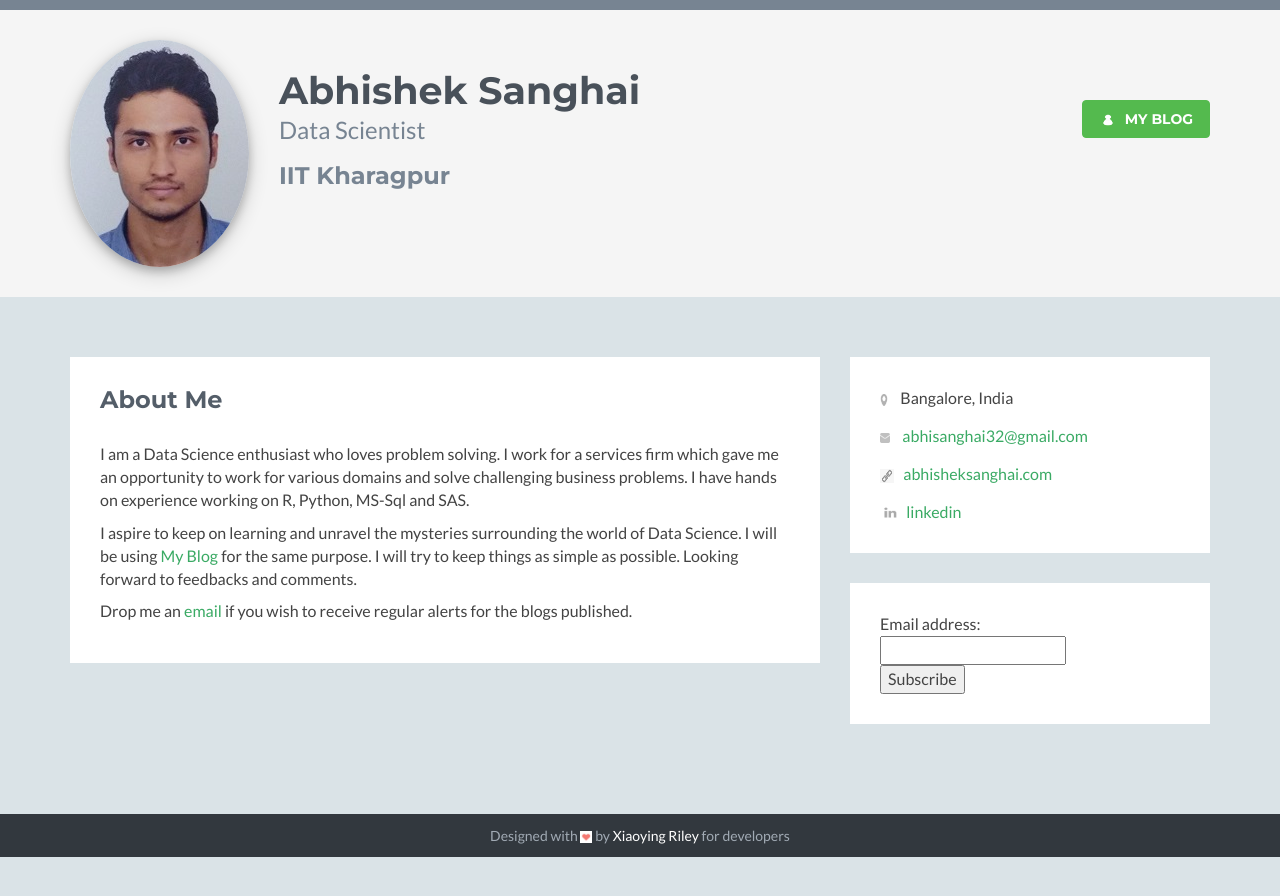
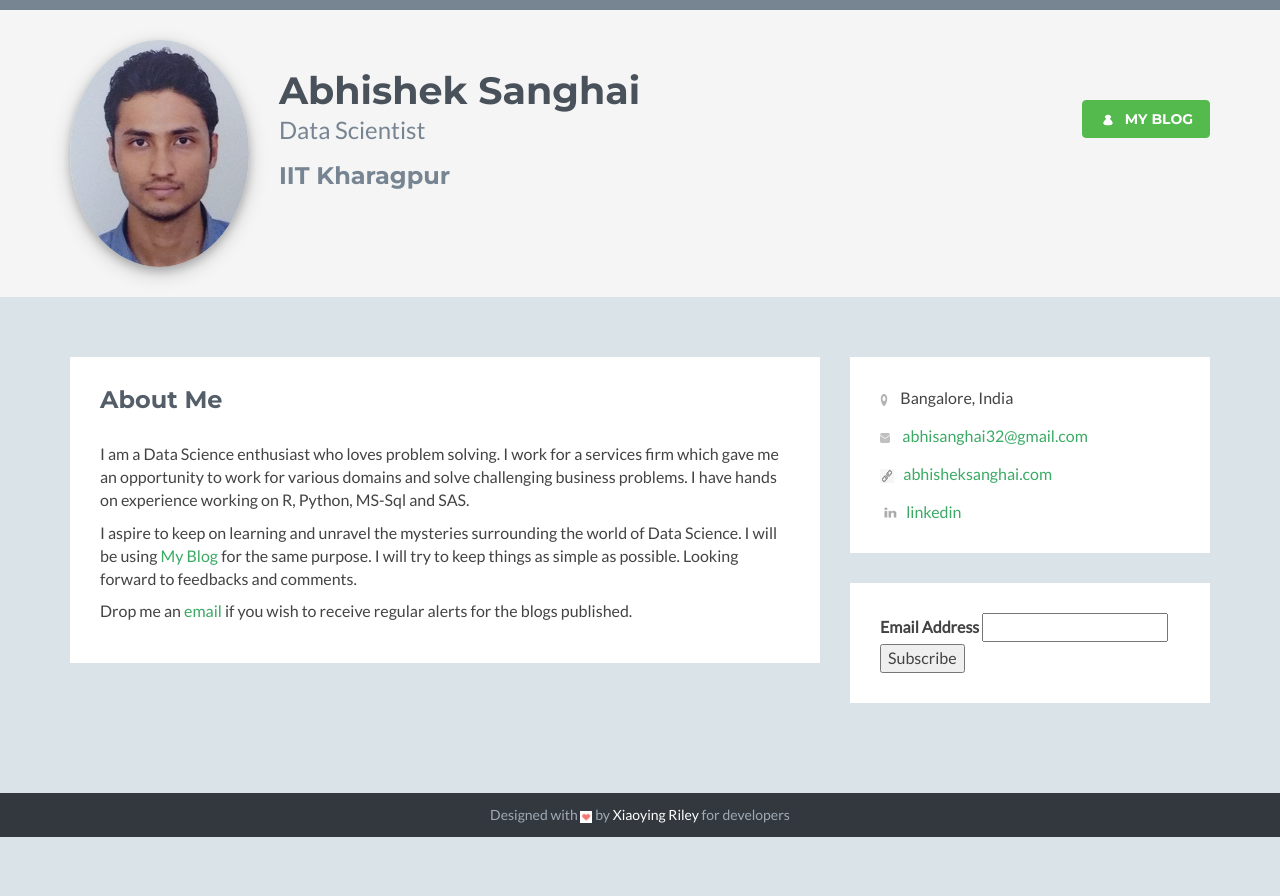
Before and after one commit to abhisheksanghai/abhisheksanghai.github.io, a Jekyll site: the page built from index.html, in a window 1280 px wide. Shown: the top 896 px of the page. Built offline with Jekyll 4.4.1, drawn with Linux system fonts in a browser that asks for light colours; nearby versions of some CDN libraries; library files that are not in the unit come from our copies.

Commit message:
Update index.html
Changing Subscription Code

```diff
--- a/index.html
+++ b/index.html
@@ -58,22 +58,12 @@ title: Abhishek Sanghai | Blog
                     <div class="section-inner">
                         <h2 class="heading sr-only">Subscription</h2>
                         <div class="content">
-                            <form name="gform" id="gform" enctype="text/plain" action="https://usebasin.com/f/e5071c912025" target="hidden_iframe" onsubmit="submitted=true;">
-  				Email address:<br>
-  				<input type="text" name="email"><br>
-  				<input type="submit" value="Subscribe">
+			    <form action="https://usebasin.com/f/e5071c912025" method="POST">
+				<label for="email-address">Email Address</label>
+				<input type="email" id="email" name="email" required>
+				<button type="submit">Subscribe</button>
 			    </form>
 
-			    <iframe name="hidden_iframe" id="hidden_iframe" style="display:none;" onload="if(submitted) {}"></iframe>
-
-			    <script src="assets/js/jquery.min.js"></script>
-			   <script type="text/javascript">var submitted=false;</script>
-			    <script type="text/javascript">
-			    $('#gform').on('submit', function(e) {
-  				$('#gform *').fadeOut(2000);
-  				$('#gform').prepend('Subscription Successful!');
-  			    });
-			    </script>
                         </div><!--//content-->
                     </div><!--//section-inner-->
                 </aside><!--//aside-->
```
